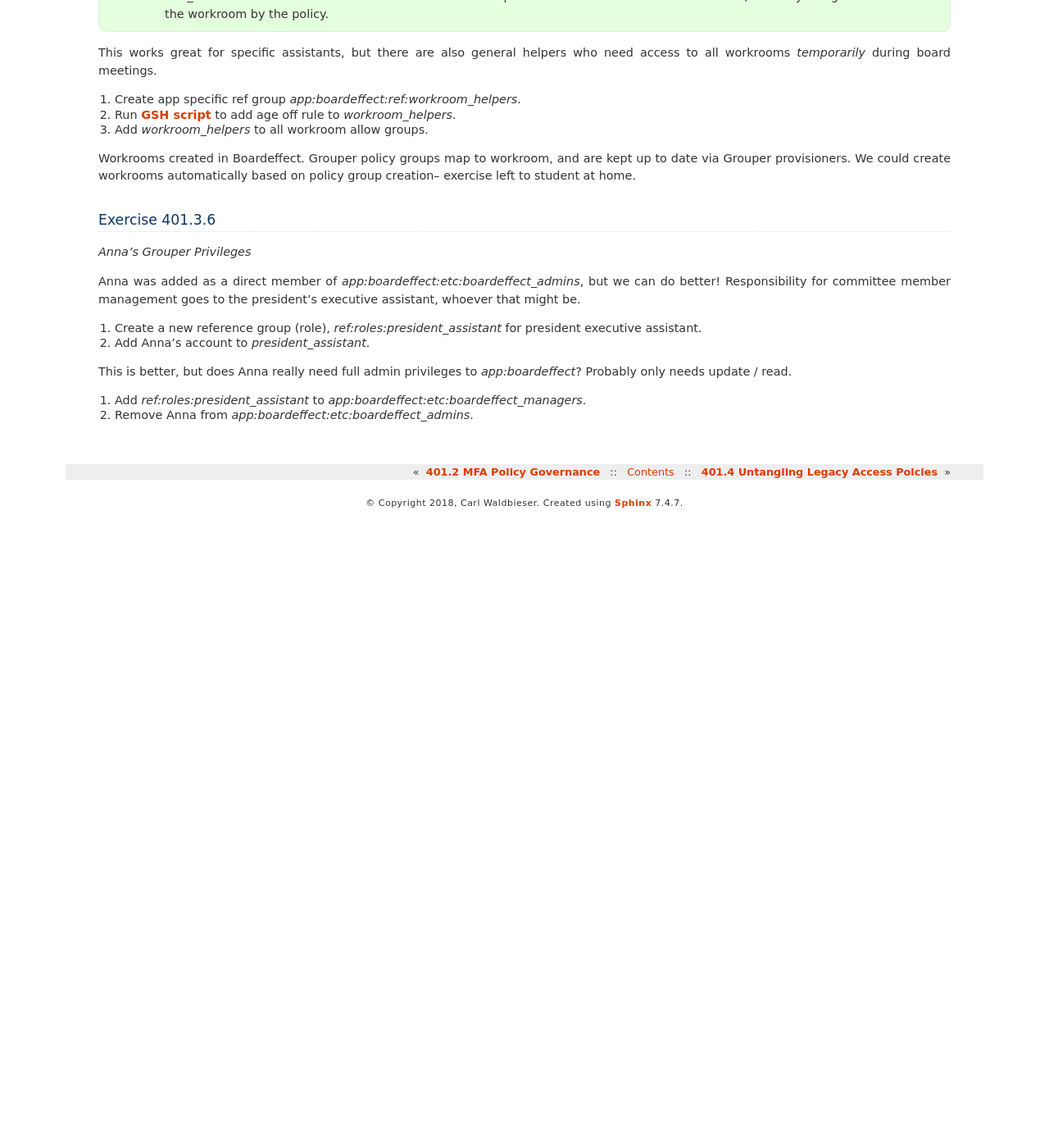
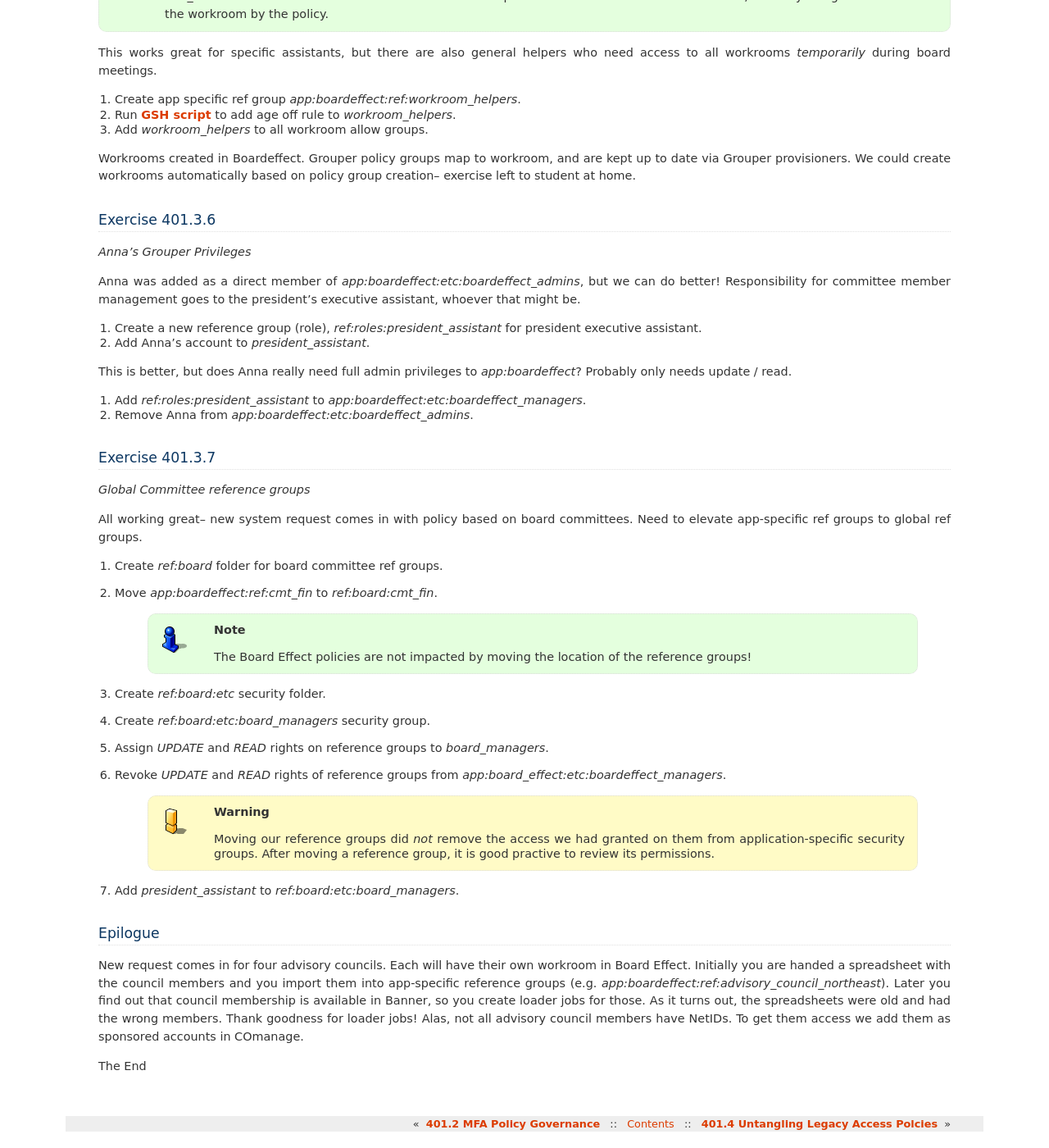
Before and after one commit to cwaldbieser/grouper401_docs, a Sphinx documentation site: the page built from docs/401.3.rst, in a window 1280 px wide and 1400 px high, scrolled down 2316 px. Shown: the whole window at 82% size. Built offline with Sphinx 7.4.7, drawn with Linux system fonts in a browser that asks for light colours; before the commit the page ends 2946 px from its top, so only the background shows below that.

Commit message:
Completed 401.3.

```diff
--- a/docs/401.3.rst
+++ b/docs/401.3.rst
@@ -173,5 +173,52 @@
 #. Remove Anna from `app:boardeffect:etc:boardeffect_admins`.
 
 
+----------------
+Exercise 401.3.7
+----------------
+
+*Global Committee reference groups*
+
+All working great-- new system request comes in with policy based on board
+committees.  Need to elevate app-specific ref groups to global ref groups.
+
+#. Create `ref:board` folder for board committee ref groups.
+#. Move `app:boardeffect:ref:cmt_fin` to `ref:board:cmt_fin`.
+
+    .. note::
+
+        The Board Effect policies are not impacted by moving the location of
+        the reference groups!
+
+#. Create `ref:board:etc` security folder.
+#. Create `ref:board:etc:board_managers` security group.
+#. Assign *UPDATE* and *READ* rights on reference groups to `board_managers`.
+#. Revoke *UPDATE* and *READ* rights of reference groups from `app:board_effect:etc:boardeffect_managers`.
+
+    .. warning::
+
+        Moving our reference groups did *not* remove the access we had granted
+        on them from application-specific security groups.  After moving a
+        reference group, it is good practive to review its permissions.
+
+#. Add `president_assistant` to `ref:board:etc:board_managers`.
+
+
+--------
+Epilogue
+--------
+
+New request comes in for four advisory councils. Each will have their own
+workroom in Board Effect.  Initially you are handed a spreadsheet with the
+council members and you import them into app-specific reference groups
+(e.g. `app:boardeffect:ref:advisory_council_northeast`).  Later you find
+out that council membership is available in Banner, so you create loader
+jobs for those.  As it turns out, the spreadsheets were old and had the wrong
+members.  Thank goodness for loader jobs!  Alas, not all advisory council
+members have NetIDs.  To get them access we add them as sponsored accounts
+in COmanage.
+
+The End
+
 
 .. _Grouper Deployment Guide: https://spaces.at.internet2.edu/display/Grouper/Grouper+Deployment+Guide+Work+-TIER+Program
```
